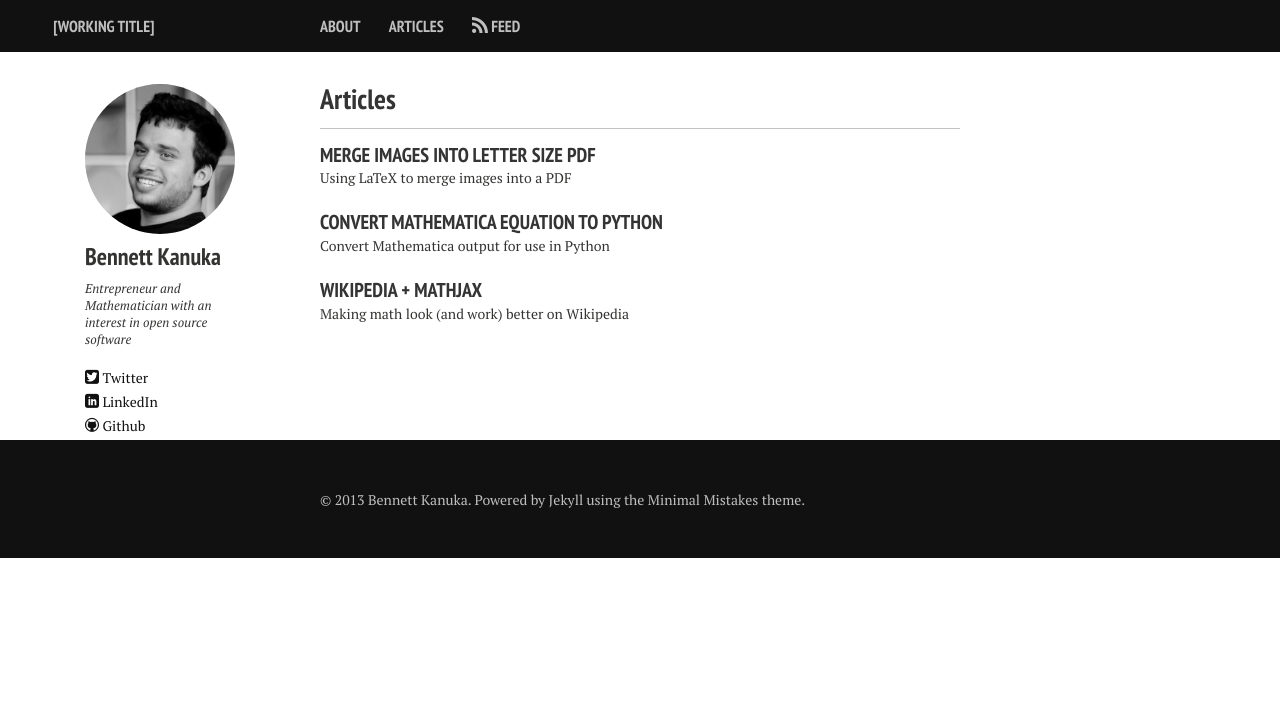
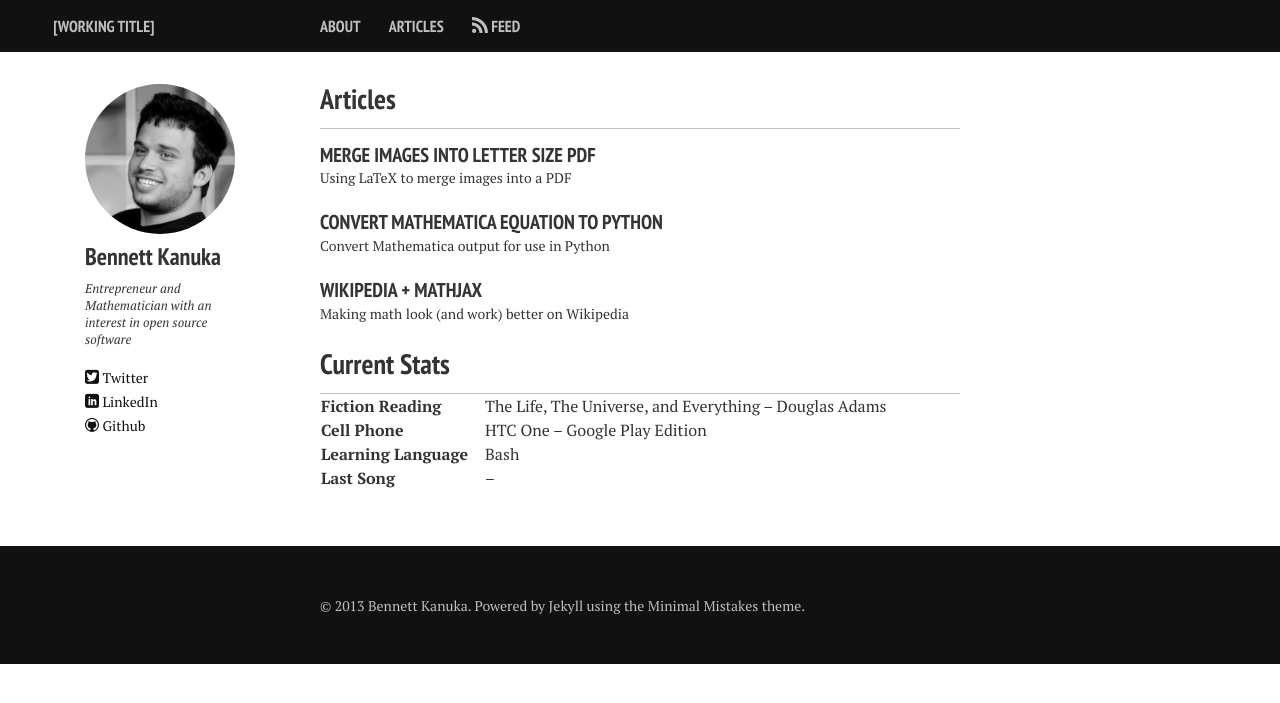
Before and after one commit to bkanuka/blog, a Jekyll site: the page built from index.md, in a window 1280 px wide. Shown: the top 703 px of the page. Built offline with Jekyll 4.4.1, drawn with Linux system fonts in a browser that asks for light colours; nearby versions of some CDN libraries.

Commit message:
added current status

```diff
--- a/_layouts/home.html
+++ b/_layouts/home.html
@@ -5,6 +5,7 @@
 <!--[if gt IE 8]><!--> <html class="no-js" lang="en"><!--<![endif]-->
 <head>
 {% include head.html %}
+{% include scripts.html %}
 </head>
 
 <body class="home" itemscope itemtype="http://schema.org/WebPage">
@@ -20,7 +21,6 @@
 </div>
 
 <div id="index" itemprop="mainContentOfPage" itemscope itemtype="http://schema.org/Blog">
-    {{ content }}
   <h3><a href="{{ site.url}}/articles">Articles</a></h3>
   {% for post in site.categories.articles limit:5 %}
   <article itemscope itemtype="http://schema.org/BlogPosting" itemprop="blogPost">
@@ -28,6 +28,7 @@
     <p itemprop="text">{% if post.description %}{{ post.description }}{% else %}{{ post.content | strip_html | strip_newlines | truncate: 120 }}{% endif %}</p>
   </article>
   {% endfor %}
+  {{ content }}
 </div><!-- /#index -->
 
 <div class="footer-wrap">
@@ -36,7 +37,6 @@
   </footer>
 </div><!-- /.footer-wrap -->
 
-{% include scripts.html %}
 
 </body>
 </html>
--- a/assets/less/page.less
+++ b/assets/less/page.less
@@ -2,6 +2,9 @@ body {
 	background-color: @bodycolor;
 	font-family: @base-font;
 	font-color: @textcolor;
+}
+td {
+    padding-right: 1em;
 }
 .navigation-wrapper {
 	.container();
--- a/index.md
+++ b/index.md
@@ -1,5 +1,19 @@
 ---
 layout: home
 description: "A responsive Jekyll theme with editorial tendencies by designer Michael Rose."
-tags: [Jekyll, theme, responsive, blog, template]
+tags: [Home, status, code, blog, foss]
 ---
+
+### Current Stats
+
+| **Fiction Reading** | The Life, The Universe, and Everything -- Douglas Adams|
+| **Cell Phone** | HTC One -- Google Play Edition |
+| **Learning Language** | Bash |
+| **Last Song** |<span id="track_title"></span> -- <span id="track_artist"></span>|
+
+<script>
+$.getJSON("http://libre.fm/2.0/?method=user.getrecenttracks&user=bkanuka&page=1&limit=1&format=json&callback=?", function(recent){
+        document.getElementById("track_title").innerHTML = recent.recenttracks.track.name;
+        document.getElementById("track_artist").innerHTML = recent.recenttracks.track.artist["#text"];
+});
+</script>
```
Also changed, not shown: assets/css/ie.min.css, assets/css/main.min.css.
